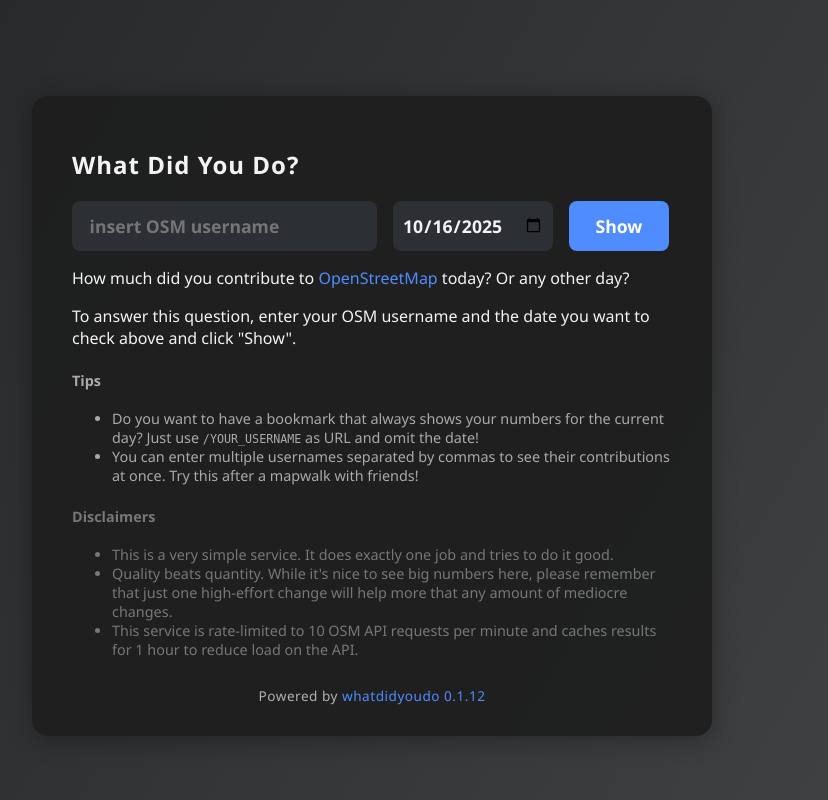
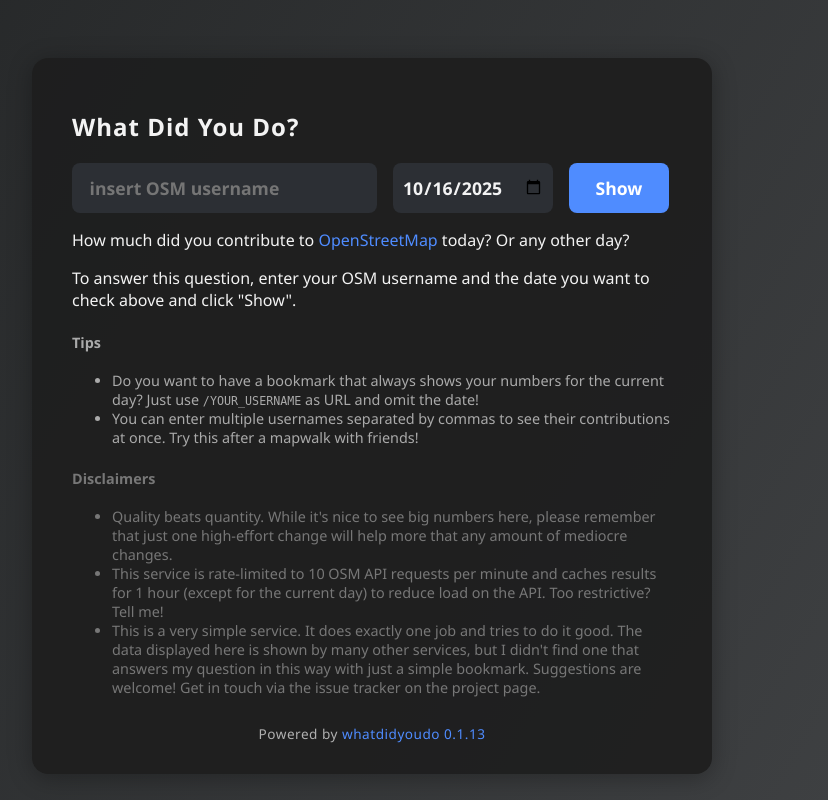
Before and after one commit to rompe/whatdidyoudo, a Flask app: page / in a window 1280 px wide. Shown: the whole page, without its empty margins (268-1096 px from the left). Run offline with Flask 3, Linux system fonts and the light colour scheme.

Commit message:
Refine disclaimers

```diff
--- a/whatdidyoudo/app.py
+++ b/whatdidyoudo/app.py
@@ -10,7 +10,7 @@ from flask_caching import Cache
 from flask_limiter import Limiter
 from flask_limiter.util import get_remote_address
 
-__version__ = "0.1.12"
+__version__ = "0.1.13"
 
 app = Flask(__name__)
 cache = Cache(app, config={"CACHE_TYPE": "SimpleCache",
--- a/whatdidyoudo/templates/form.html
+++ b/whatdidyoudo/templates/form.html
@@ -64,19 +64,28 @@
             <h4>Tips</h4>
             <ul>
                 <li>Do you want to have a bookmark that always shows your numbers for the current day?
-                    Just use <code>/YOUR_USERNAME</code> as URL and omit the date!</li>
+                    Just use <code>/YOUR_USERNAME</code> as URL and omit the date!
+                </li>
                 <li>You can enter multiple usernames separated by commas to see their contributions at once.
-                    Try this after a mapwalk with friends!</li>
+                    Try this after a mapwalk with friends!
+                </li>
             </ul>
         </div>
         <div class="disclaimer">
             <h4>Disclaimers</h4>
             <ul>
-                <li>This is a very simple service. It does exactly one job and tries to do it good.</li>
                 <li>Quality beats quantity. While it's nice to see big numbers here, please remember
-                    that just one high-effort change will help more that any amount of mediocre changes.</li>
+                    that just one high-effort change will help more that any amount of mediocre changes.
+                </li>
                 <li>This service is rate-limited to 10 OSM API requests per minute and caches results
-                     for 1 hour to reduce load on the API.</li>
+                    for 1 hour (except for the current day) to reduce load on the API.
+                    Too restrictive? Tell me!
+                </li>
+                <li>This is a very simple service. It does exactly one job and tries to do it good.
+                    The data displayed here is shown by many other services, but I didn't find one
+                    that answers my question in this way with just a simple bookmark.
+                    Suggestions are welcome! Get in touch via the issue tracker on the project page.
+                </li>
             </ul>
         </div>
     {% endif %}
```
